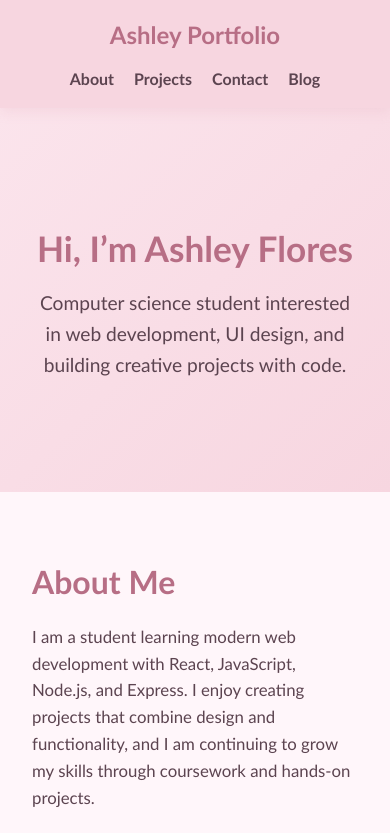
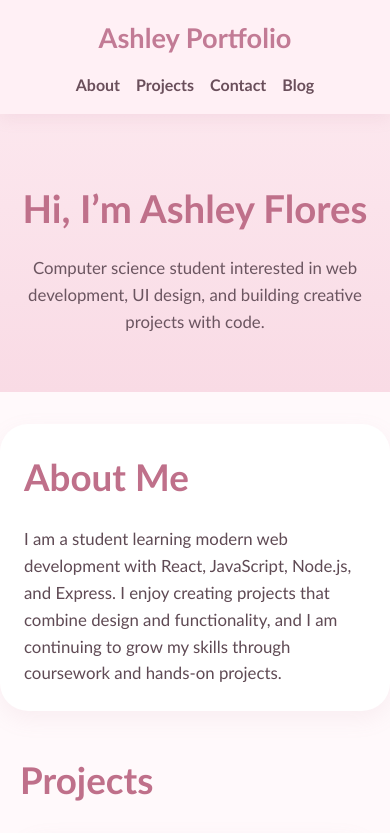
Before and after one commit to xhley/my-portfolio, a React (Vite) app: page /my-portfolio/ in a window 390 px wide. Shown: the top 833 px of the page. Built offline with nearby package versions, Linux system fonts and the light colour scheme.

Commit message:
change portfolio to baby pink theme

```diff
--- a/src/index.css
+++ b/src/index.css
@@ -11,73 +11,86 @@ html {
 body {
   font-family: "Trebuchet MS", "Arial", sans-serif;
   line-height: 1.6;
-  color: #5c4450;
-  background: #fff6fa;
+  color: #5f4a54;
+  background: #fff9fb;
 }
 
 .navbar {
   display: flex;
   justify-content: space-between;
   align-items: center;
-  padding: 1rem 2rem;
-  background: #f7d6e0;
-  color: #5c4450;
+  padding: 1.1rem 2.5rem;
+  background: rgba(255, 240, 245, 0.95);
+  backdrop-filter: blur(8px);
   position: sticky;
   top: 0;
   z-index: 1000;
-  box-shadow: 0 4px 12px rgba(216, 140, 160, 0.15);
+  box-shadow: 0 4px 16px rgba(190, 120, 145, 0.12);
 }
 
 .nav-logo {
-  font-size: 1.5rem;
-  font-weight: bold;
-  color: #b76e85;
+  font-size: 1.7rem;
+  font-weight: 700;
+  color: #c27b95;
   text-decoration: none;
 }
 
 .nav-links {
   display: flex;
-  gap: 1.25rem;
+  gap: 1.5rem;
 }
 
 .nav-links a {
-  color: #5c4450;
+  color: #6a4f5b;
   text-decoration: none;
   font-weight: 600;
+  transition: 0.2s ease;
 }
 
 .nav-links a:hover {
-color: #d88ca0}
+  color: #d88ca0;
+}
 
 .hero {
   text-align: center;
-  padding: 7rem 2rem;
-  background: linear-gradient(135deg, #fbe4ec, #f7d6e0);
-  color: 5c4450;
+  padding: 5rem 2rem 4.5rem;
+  background: linear-gradient(180deg, #fce7ee 0%, #f9dbe5 100%);
+  color: #5f4a54;
 }
 
 .hero h1 {
-  font-size: 3rem;
-  margin-bottom: 0.75rem;
-  color: #b76e85;
+  font-size: 3.2rem;
+  margin-bottom: 1rem;
+  color: #bf708a;
+  font-weight: 800;
 }
 
 .hero p {
-  max-width: 700px;
+  max-width: 760px;
   margin: 0 auto;
-  font-size: 1.2rem;
+  font-size: 1.25rem;
+  color: #6b5560;
 }
 
 .section {
-  max-width: 1000px;
+  max-width: 1050px;
   margin: 0 auto;
   padding: 4rem 2rem;
 }
 
 .section h2 {
-  font-size: 2rem;
-  margin-bottom: 1rem;
-  color: #b76e85;
+  font-size: 2.3rem;
+  margin-bottom: 1.2rem;
+  color: #bf708a;
+}
+
+#about p,
+#contact p,
+.blog-intro,
+.blog-post p,
+.project-card p {
+  font-size: 1.05rem;
+  color: #5f4a54;
 }
 
 .projects-grid {
@@ -89,37 +102,41 @@ color: #d88ca0}
 
 .project-card {
   background: #ffffff;
-  border-radius: 12px;
-  padding: 1.5rem;
-  box-shadow: 0 8px 20px rgba(216, 140, 160, 0.15);
-  border: 2px solid #f9dbe5;
+  border-radius: 24px;
+  padding: 1.6rem;
+  box-shadow: 0 10px 24px rgba(200, 140, 160, 0.12);
+  border: 1px solid #f4d6df;
   transition: transform 0.2s ease, box-shadow 0.2s ease;
+}
+
+.project-card:hover {
+  transform: translateY(-5px);
+  box-shadow: 0 14px 28px rgba(200, 140, 160, 0.18);
 }
 
 .project-card h3 {
   margin-bottom: 0.75rem;
   color: #d88ca0;
+  font-size: 1.2rem;
+}
+
+#about,
+#contact,
+.blog-post {
+  background: #ffffff;
+  border-radius: 28px;
+  box-shadow: 0 8px 22px rgba(200, 140, 160, 0.1);
+  padding: 2.5rem;
+  margin-top: 2rem;
 }
 
 .blog-intro {
   margin-bottom: 1.5rem;
 }
 
-.blog-post {
-  background: #ffffff;
-  padding: 1.75rem;
-  border-radius: 22px;
-  box-shadow: 0 8px 20px rgba(216, 140, 160, 0.15);
-  border: 2px solid #f9dbe5;
-}
-
 .blog-post h3 {
   margin-bottom: 1rem;
-  color: #b76e85;
-}
-
-.blog-post p {
-  margin-bottom: 1rem;
+  color: #bf708a;
 }
 
 .blog-image {
@@ -127,33 +144,48 @@ color: #d88ca0}
   max-width: 700px;
   display: block;
   margin: 1rem auto 1.5rem auto;
-  border-radius: 18px;
+  border-radius: 20px;
 }
 
-#contract p,
-#about p,
-.blog-post p,
-.project-cardp{
-  font-size: 1.05rem;
+@media (max-width: 900px) {
+  .projects-grid {
+    grid-template-columns: 1fr;
+  }
 }
 
 @media (max-width: 768px) {
   .navbar {
     flex-direction: column;
-    gap: 0.75rem;
+    gap: 0.8rem;
     text-align: center;
+    padding: 1rem 1.25rem;
   }
 
   .nav-links {
     flex-wrap: wrap;
     justify-content: center;
+    gap: 1rem;
+  }
+
+  .hero {
+    padding: 4rem 1.25rem 3.5rem;
   }
 
   .hero h1 {
-    font-size: 2.2rem;
+    font-size: 2.4rem;
   }
 
-  .projects-grid {
-    grid-template-columns: 1fr;
+  .hero p {
+    font-size: 1.05rem;
+  }
+
+  .section {
+    padding: 2.5rem 1.25rem;
+  }
+
+  #about,
+  #contact,
+  .blog-post {
+    padding: 1.5rem;
   }
 }
```
